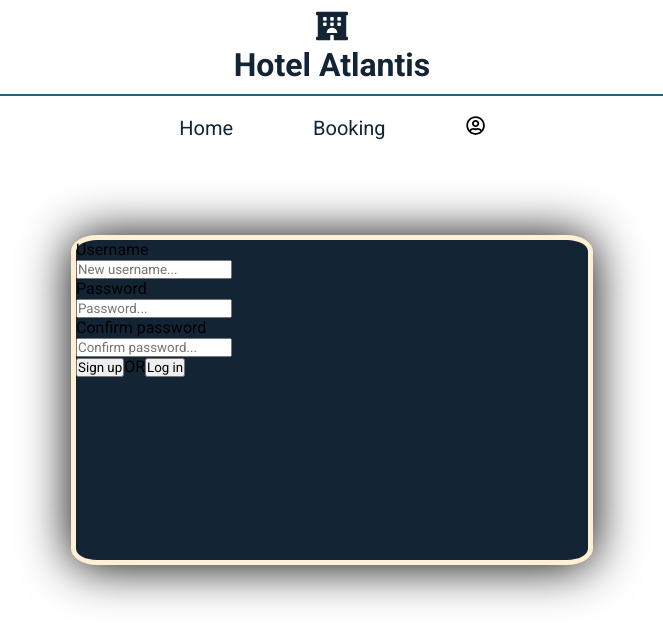
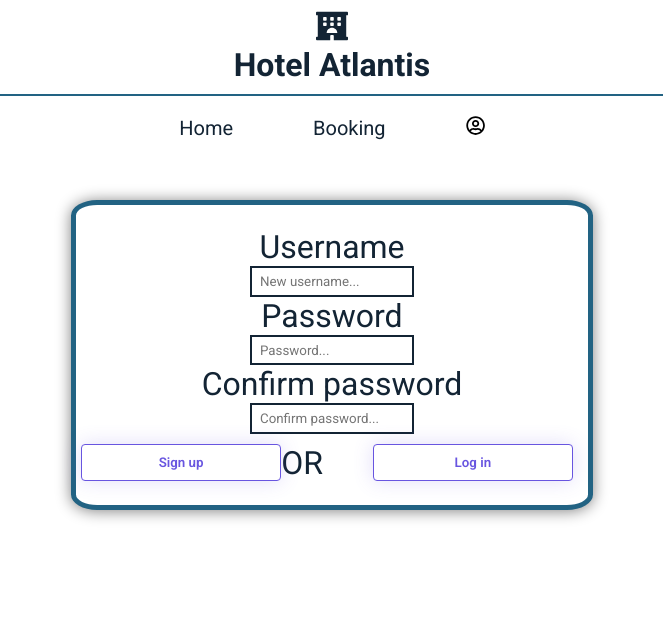
Before and after one commit to hallgatolaszlo/SzallodaWebApp, a React (Vite) app in the folder frontend/: page /register in a window 1280 px wide. Shown: the top 644 px of the page, without its empty margins (308-971 px from the left). Built offline with nearby package versions, Linux system fonts and the light colour scheme; no server answers.

Commit message:
register css v1.0 done

```diff
--- a/frontend/src/components/register/RegForm.jsx
+++ b/frontend/src/components/register/RegForm.jsx
@@ -21,27 +21,28 @@ function RegForm() {
     }, []);
 
     return (
-        <div className="login-register-container">
-            <div className="reg-form-inputs">
+        <div className="form-block">
+
+            <div className="input-field">
 
                 <div className="reg-form-block-header">
                     <p>Username</p>
-                    <input placeholder="New username..."></input>
+                    <input placeholder="New username..." className="input-username"></input>
                     <p>Password</p>
-                    <input type="password" placeholder="Password..."></input>
+                    <input type="password" placeholder="Password..." className="input-password"></input>
                     <p>Confirm password</p>
-                    <input type="password" placeholder="Confirm password..."></input>
+                    <input type="password" placeholder="Confirm password..." className="input-password-confirm"></input>
                 </div>
 
                 <div className="reg-form-block-buttons">
-                    <button>Sign up</button>
+                    <button className="register-button">Sign up</button>
                     <label>OR</label>
-                    <button>Log in</button>
+                    <button className="login-button">Log in</button>
                 </div>
 
             </div>
         </div>
-    );
+    )
 }
 
 export default RegForm;
--- a/frontend/src/css/register/RegForm.css
+++ b/frontend/src/css/register/RegForm.css
@@ -1,8 +1,52 @@
-.reg-form-inputs {
-    border: 5px solid #fff0d3;
-    width: 40%;
-    height: 40%;
-    background: var(--color1);
-    border-radius: 5%;
-    box-shadow: 0 1px 50px rgba(1,1,1,1);
+.input-password-confirm {
+    height: 2em;
+    color: var(--color1);
+    border: 2px solid var(--color1);
+    padding-left: 8px;
 }
+
+.reg-form-block-header {
+    display: flex;
+    align-items: center;
+    flex-direction: column;
+    text-align: center;
+}
+
+.reg-form-block-buttons {
+    display: flex;
+    align-items: center;
+    flex-direction: row;
+    justify-content: center;
+    margin-top: 10px;
+}
+
+.register-button {
+    cursor: pointer;
+    border: 0;
+    border-radius: 4px;
+    font-weight: 600;
+    margin: 0px;
+    width: 200px;
+    padding: 10px 0;
+    box-shadow: 0 0 20px rgba(104, 85, 224, 0.2);
+    transition: 0.4s;
+}
+
+.register-button {
+    position: relative;
+    color: rgb(104, 85, 224);
+    background-color: rgba(255, 255, 255, 1);
+    border: 1px solid rgba(104, 85, 224, 1);
+
+}
+
+.login-button {
+    margin-top: 0;
+    margin-left: 50px;
+}
+
+.register-button:hover {
+    color: white;
+    box-shadow: 0 0 20px rgba(104, 85, 224, 0.6);
+    background-color: rgba(104, 85, 224, 1);
+}
--- a/frontend/src/css/register/Register.css
+++ b/frontend/src/css/register/Register.css
@@ -1,6 +1,5 @@
-.reg-form-inputs {
-    position: absolute;
-    top: 50%;
-    left: 50%;
-    translate: -50% -50%;
+.register-page-container {
+    display: flex;
+    justify-content: center;
+    margin-top: 200px;
 }
--- a/frontend/src/pages/Register.jsx
+++ b/frontend/src/pages/Register.jsx
@@ -2,7 +2,11 @@ import "../css/register/Register.css"
 import RegForm from "../components/register/RegForm.jsx";
 
 function Register() {
-    return <RegForm/>;
+    return (
+        <div className='register-page-container'>
+            <RegForm/>
+        </div>
+    )
 }
 
 export default Register;
```
